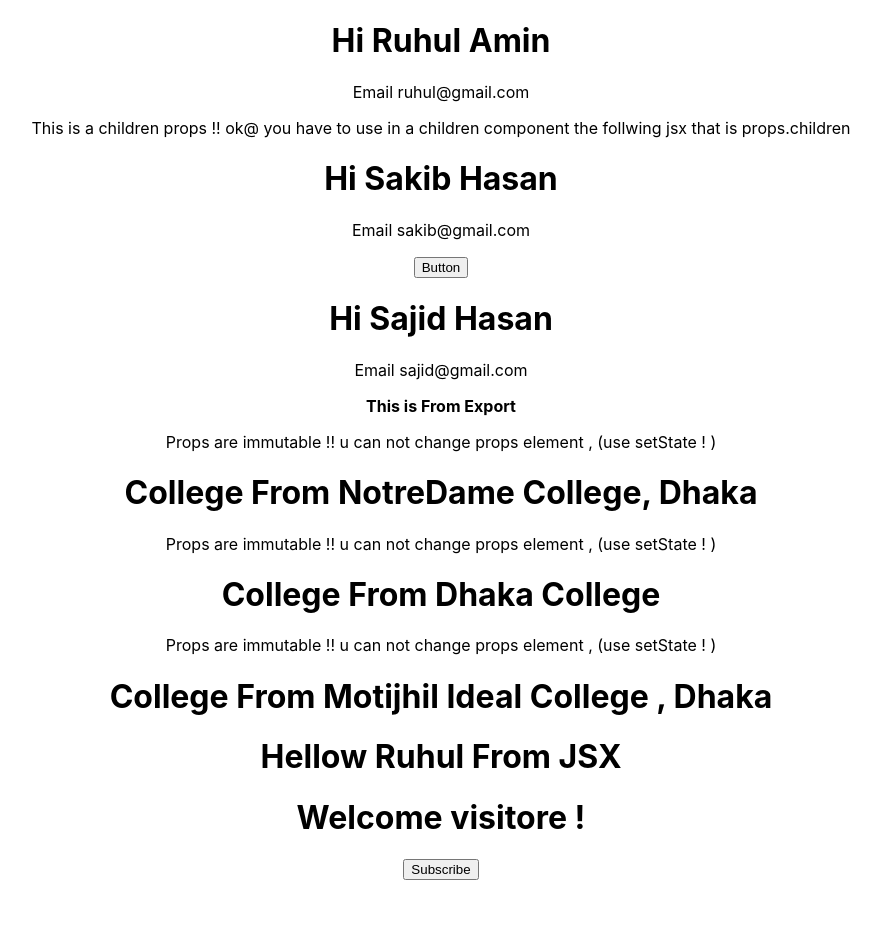
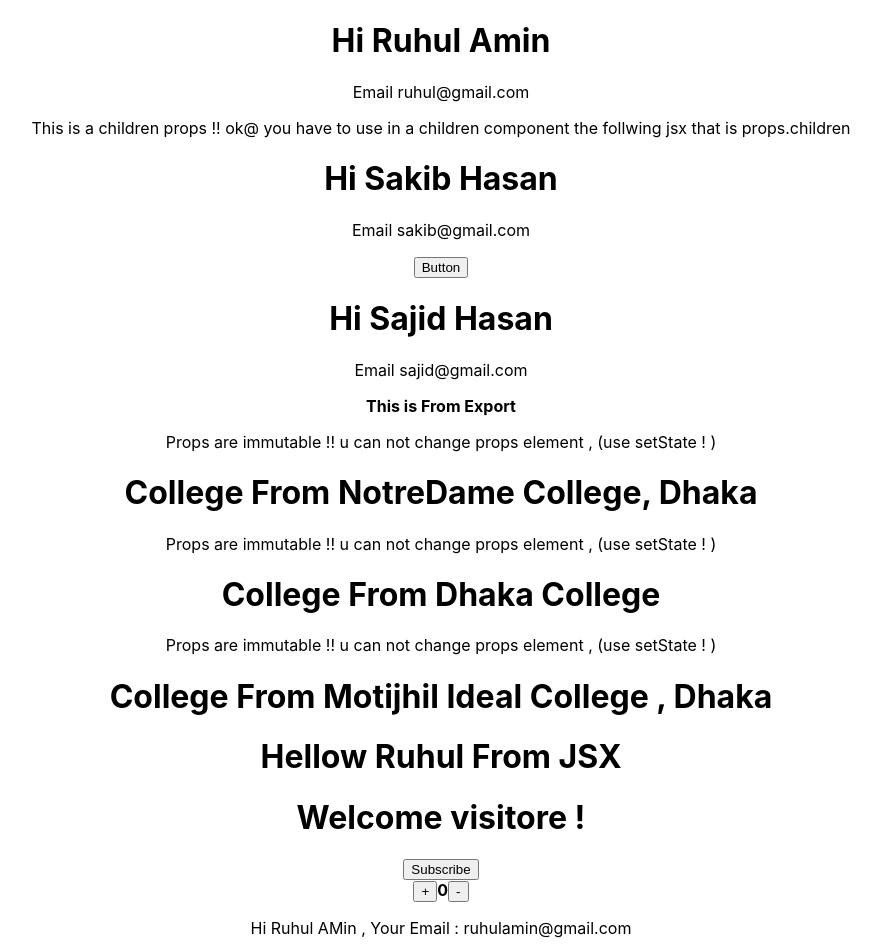
Before and after one commit to MohammadRuhulAmin/react-step-by-step-tutorial, a React (Create React App) app: page / in a window 1280 px wide. Shown: the top 951 px of the page, without its empty margins (199-1080 px from the left). Before the commit the page ends 880 px from the top, so only its background shows below. Built offline with nearby package versions, Linux system fonts and the light colour scheme.

Commit message:
Tutorial 11 , 12 Distructing State & Props in class , Function

```diff
--- a/src/App.js
+++ b/src/App.js
@@ -5,6 +5,8 @@ import { ExpGreet } from './components/ExportGreet';
 import Welcome from './components/Welcome';
 import Hello from './components/Hello';
 import Message from './components/Message';
+import Counter from './components/Counter';
+import Distructor from './components/Distructor'
 function App() {
   return (
     <div className="App">
@@ -23,6 +25,8 @@ function App() {
       <Welcome college="Motijhil Ideal College , Dhaka"/>
       <Hello/>
       <Message  />
+      <Counter/>
+      <Distructor name= "Ruhul AMin " email="ruhulamin@gmail.com"/>
     </div>
   );
 }
--- /dev/null
+++ b/src/components/Counter.js
@@ -0,0 +1,37 @@
+import React,{Component} from 'react'
+
+class Counter extends Component{
+    constructor(){
+        super()
+        this.state = {
+            counter:0
+        }
+    }
+    increment(){
+        if(this.state.counter<=10){
+            this.setState({
+                counter: this.state.counter + 1
+            })
+        }
+
+    }
+    decrement(){
+        if(this.state.counter>=1){
+            this.setState({
+                counter:this.state.counter - 1
+            })
+        }
+    }
+
+    render(){
+        return(
+            <div>
+                <button onClick={()=>this.increment() }> + </button>
+                <b>{ this.state.counter }</b>
+                <button onClick={()=>this.decrement()}> - </button>
+            </div>
+        )
+    }
+
+}
+export default Counter
--- /dev/null
+++ b/src/components/Distructor.js
@@ -0,0 +1,12 @@
+import React from 'react'
+
+const Distructor = function({name,email}){
+    // const {name, email} = props  ( or use as )
+    return(
+        <div>
+            <p>Hi {name} , Your Email :  {email}</p>
+        </div>
+    )
+}
+
+export default Distructor
--- a/src/components/Welcome.js
+++ b/src/components/Welcome.js
@@ -6,6 +6,9 @@ class Welcome extends Component{
 
     }
     render(props){
+        //disstructing props
+        //const {college} = this.props
+        //const {state1,state2} = this.state
         return(
             <div>
                 <p>Props are immutable !! u can not change props element  , (use setState ! )</p>
```
